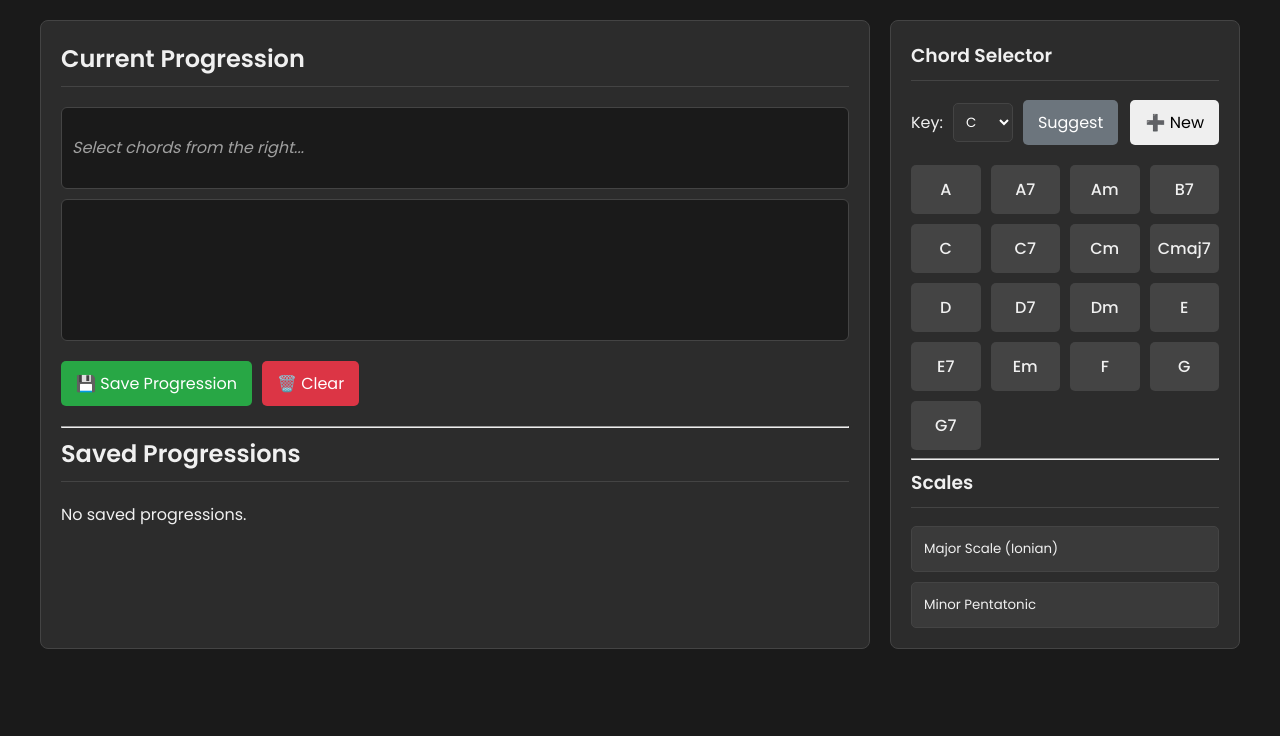
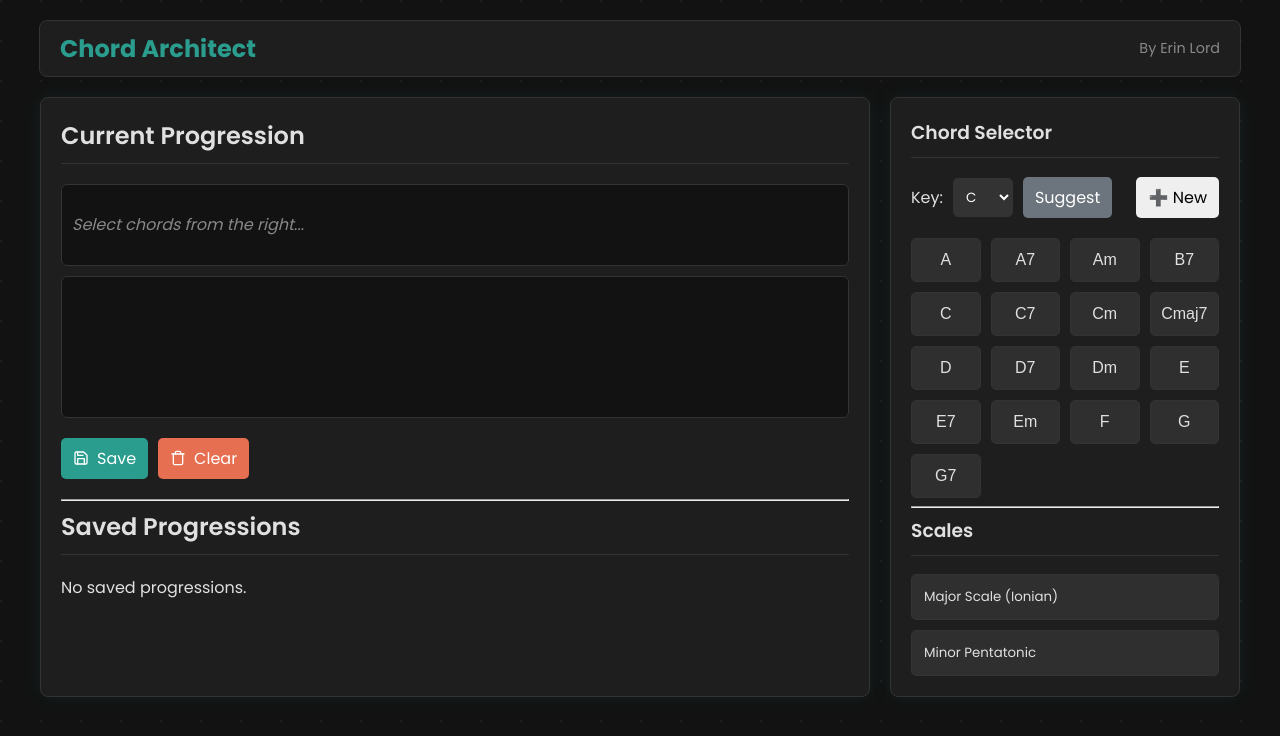
Before and after one commit to PandasDrive/chord-library, a Flask app: page / in a window 1280 px wide. Shown: the top 736 px of the page. Run offline with Flask 3, Linux system fonts and the light colour scheme.

Commit message:
Added a little more visual aspect to this

```diff
--- a/templates/index.html
+++ b/templates/index.html
@@ -3,39 +3,66 @@
 <head>
     <meta charset="UTF-8">
     <meta name="viewport" content="width=device-width, initial-scale=1.0">
-    <title>Modern Chord Progression Builder</title>
+    <title>Chord Architect</title>
 
     <link rel="preconnect" href="https://fonts.googleapis.com">
     <link rel="preconnect" href="https://fonts.gstatic.com" crossorigin>
-    <link href="https://fonts.googleapis.com/css2?family=Poppins:wght@400;500;600&display=swap" rel="stylesheet">
+    <link href="https://fonts.googleapis.com/css2?family=Poppins:wght@400;500;600;700&display=swap" rel="stylesheet">
 
     <style>
         :root {
-            --bg-color: #1a1a1a;
-            --surface-color: #2c2c2c;
-            --primary-color: #007bff;
-            --primary-hover: #0056b3;
-            --text-color: #f0f0f0;
-            --subtle-text: #a0a0a0;
-            --border-color: #444;
-            --success-color: #28a745;
-            --danger-color: #dc3545;
-            --highlight-color: rgba(40, 167, 69, 0.3);
+            --bg-color: #121212;
+            --surface-color: #1e1e1e;
+            --primary-color: #2a9d8f; /* A modern teal */
+            --primary-hover: #264653; /* A darker teal */
+            --text-color: #e0e0e0;
+            --subtle-text: #888;
+            --border-color: #333;
+            --success-color: #2a9d8f;
+            --danger-color: #e76f51;
+            --glow-color: rgba(42, 157, 143, 0.1);
         }
 
         body {
             font-family: 'Poppins', -apple-system, BlinkMacSystemFont, 'Segoe UI', Roboto, Helvetica, Arial, sans-serif;
             background-color: var(--bg-color);
+            background-image: radial-gradient(circle at 1px 1px, rgba(255,255,255,0.05) 1px, transparent 0);
+            background-size: 40px 40px;
             color: var(--text-color);
             margin: 0;
             padding: 20px;
+        }
+
+        /* --- NEW: Header Styles --- */
+        .app-header {
+            max-width: 1160px;
+            margin: 0 auto 20px auto;
+            padding: 10px 20px;
+            background-color: var(--surface-color);
+            border: 1px solid var(--border-color);
+            border-radius: 8px;
             display: flex;
-            justify-content: center;
+            justify-content: space-between;
+            align-items: center;
+        }
+
+        .app-header h1 {
+            font-size: 1.5em;
+            margin: 0;
+            padding: 0;
+            border: none;
+            color: var(--primary-color);
+        }
+
+        .app-header .author {
+            font-size: 0.9em;
+            color: var(--subtle-text);
         }
 
         .app-container {
             width: 100%;
             max-width: 1200px;
+            margin: auto;
             display: grid;
             grid-template-columns: 1fr 350px;
             gap: 20px;
@@ -48,9 +75,11 @@
             border-radius: 8px;
             padding: 20px;
             border: 1px solid var(--border-color);
+            /* NEW: Glow effect for cards */
+            box-shadow: 0 0 20px var(--glow-color);
         }
 
-        h1, h2, h3 {
+        h2, h3 {
             margin-top: 0;
             border-bottom: 1px solid var(--border-color);
             padding-bottom: 10px;
@@ -71,78 +100,43 @@
         }
 
         .progression-diagrams {
-            display: flex;
-            flex-wrap: wrap;
-            gap: 10px;
-            justify-content: flex-start;
-            align-items: center;
-            min-height: 120px;
-            margin-bottom: 20px;
-            padding: 10px;
-            background-color: var(--bg-color);
-            border-radius: 6px;
-            border: 1px solid var(--border-color);
+            display: flex; flex-wrap: wrap; gap: 10px; justify-content: flex-start;
+            align-items: center; min-height: 120px; margin-bottom: 20px; padding: 10px;
+            background-color: var(--bg-color); border-radius: 6px; border: 1px solid var(--border-color);
         }
-
         .progression-diagrams svg {
-            width: 100px;
-            height: 120px;
-            background-color: var(--surface-color);
-            border-radius: 6px;
-            border: 1px solid var(--border-color);
+            width: 100px; height: 120px; background-color: var(--surface-color);
+            border-radius: 6px; border: 1px solid var(--border-color);
         }
 
         .progression-placeholder { color: var(--subtle-text); font-style: italic; }
 
         .chord-pill {
-            background-color: var(--primary-color);
-            color: white;
-            padding: 8px 12px;
-            border-radius: 15px;
-            font-weight: 500;
-            font-size: 1.1em;
-            display: flex;
-            align-items: center;
-            gap: 8px;
-            cursor: pointer;
-            transition: background-color 0.2s, transform 0.2s;
+            background-color: var(--primary-color); color: white; padding: 8px 15px;
+            border-radius: 20px; font-weight: 500; font-size: 1em; display: flex;
+            align-items: center; gap: 8px; cursor: pointer; transition: all 0.2s;
         }
-
-        .chord-pill:hover {
-             background-color: var(--primary-hover);
-             transform: translateY(-2px);
+        .chord-pill:hover { background-color: var(--primary-hover); transform: translateY(-2px); }
+        .chord-name { flex-grow: 1; }
+        .remove-chord {
+            background-color: rgba(255, 255, 255, 0.1); border-radius: 50%; width: 20px; height: 20px;
+            display: flex; justify-content: center; align-items: center; font-size: 14px;
+            font-weight: bold; line-height: 1; flex-shrink: 0; border: none; color: white;
+            padding: 0; cursor: pointer; transition: background-color 0.2s;
         }
-
-        .chord-name { flex-grow: 1; }
-
-        .remove-chord {
-            background-color: rgba(0, 0, 0, 0.3);
-            border-radius: 50%;
-            width: 20px;
-            height: 20px;
-            display: flex;
-            justify-content: center;
-            align-items: center;
-            font-size: 14px;
-            font-weight: bold;
-            line-height: 1;
-            flex-shrink: 0;
-            border: none;
-            color: white;
-            padding: 0;
-            cursor: pointer;
-            transition: background-color 0.2s;
-        }
-
-        .remove-chord:hover { background-color: rgba(0, 0, 0, 0.5); }
+        .remove-chord:hover { background-color: rgba(255, 255, 255, 0.2); }
 
         .controls { display: flex; gap: 10px; margin-bottom: 20px; }
-        .btn { padding: 10px 15px; border: none; border-radius: 5px; font-size: 1em; cursor: pointer; transition: background-color 0.2s, transform 0.2s; font-family: 'Poppins', sans-serif;}
-        .btn:hover { transform: translateY(-2px); }
+        .btn {
+            padding: 8px 12px; border: none; border-radius: 5px; font-size: 1em; cursor: pointer;
+            transition: all 0.2s; font-family: 'Poppins', sans-serif;
+            display: flex; align-items: center; justify-content: center; gap: 8px;
+        }
+        .btn:hover { transform: translateY(-2px); box-shadow: 0 4px 10px rgba(0,0,0,0.3); }
         .btn-save { background-color: var(--success-color); color: white; }
-        .btn-save:hover { background-color: #218838; }
+        .btn-save:hover { background-color: #264653; }
         .btn-clear { background-color: var(--danger-color); color: white; }
-        .btn-clear:hover { background-color: #c82333; }
+        .btn-clear:hover { background-color: #f4a261; }
         .btn-suggest { background-color: #6c757d; color: white; }
         .btn-suggest:hover { background-color: #5a6268; }
         .key-selector-container { display: flex; align-items: center; gap: 10px; margin-bottom: 20px; }
@@ -150,60 +144,56 @@
 
         .chord-selector { display: grid; grid-template-columns: repeat(auto-fill, minmax(60px, 1fr)); gap: 10px; }
         .chord-btn {
-            background-color: #444; color: var(--text-color); padding: 12px 0; text-align: center; border-radius: 5px; cursor: pointer;
-            transition: all 0.2s;
-            font-weight: 500; border: none; font-family: inherit; font-size: 1em;
+            background-color: #2f2f2f; color: var(--text-color); padding: 12px 0; text-align: center; border-radius: 5px;
+            cursor: pointer; transition: all 0.2s; font-weight: 500; border: 1px solid var(--border-color); font-size: 1em;
         }
-        .chord-btn.suggested { background-color: var(--highlight-color); border: 1px solid var(--success-color); box-shadow: 0 0 10px var(--highlight-color); }
-        .chord-btn:hover { background-color: #555; transform: translateY(-2px); }
+        .chord-btn.suggested { background-color: var(--glow-color); border: 1px solid var(--success-color); box-shadow: 0 0 10px var(--glow-color); }
+        .chord-btn:hover { background-color: #444; transform: translateY(-2px); }
 
         .saved-progressions-list { list-style: none; padding: 0; margin: 0; }
-        .saved-item { background-color: #333; padding: 10px; border-radius: 5px; margin-bottom: 10px; display: flex; justify-content: space-between; align-items: center; }
+        .saved-item { background-color: #282828; padding: 10px 15px; border-radius: 5px; margin-bottom: 10px; display: flex; justify-content: space-between; align-items: center; }
         .saved-chords { font-family: monospace; font-size: 1.1em; }
-        .saved-item-actions button { background: none; border: none; color: var(--text-color); cursor: pointer; font-size: 1.2em; margin-left: 10px; }
+        .saved-item-actions button { background: none; border: none; color: #888; cursor: pointer; font-size: 1.2em; margin-left: 10px; transition: color 0.2s; }
         .saved-item-actions button:hover { color: var(--primary-color); }
 
         .scale-selector { display: flex; flex-direction: column; gap: 10px; }
         .scale-btn {
-            background-color: #3a3a3a; color: var(--text-color); padding: 12px; text-align: left; border-radius: 5px; cursor: pointer;
-            transition: background-color 0.2s, transform 0.2s;
+            background-color: #2f2f2f; color: var(--text-color); padding: 12px; text-align: left;
+            border-radius: 5px; cursor: pointer; transition: all 0.2s;
             border: 1px solid var(--border-color); font-family: 'Poppins', sans-serif;
         }
-        .scale-btn:hover { background-color: #555; transform: translateY(-2px); }
+        .scale-btn:hover { background-color: #444; transform: translateY(-2px); }
 
         .box-selector { display: flex; justify-content: center; gap: 8px; margin-bottom: 15px; }
         .box-btn {
             background-color: #444; border: 1px solid var(--border-color); color: var(--text-color);
-            padding: 6px 12px; border-radius: 5px; cursor: pointer; transition: background-color 0.2s, transform 0.2s;
+            padding: 6px 12px; border-radius: 5px; cursor: pointer; transition: all 0.2s;
         }
         .box-btn.active, .box-btn:hover { background-color: var(--primary-color); border-color: var(--primary-hover); transform: translateY(-1px); }
 
         .modal {
             display: none; position: fixed; z-index: 1000; left: 0; top: 0; width: 100%; height: 100%;
-            overflow: auto; background-color: rgba(0, 0, 0, 0.7); animation: fadeIn 0.3s;
+            overflow: auto; background-color: rgba(0, 0, 0, 0.4); animation: fadeIn 0.3s;
+            /* NEW: Glassmorphism effect */
+            backdrop-filter: blur(5px);
         }
-
         .modal-content {
-            background-color: var(--surface-color); margin: 10% auto; padding: 20px;
-            border: 1px solid var(--border-color); border-radius: 8px; width: 80%;
-            max-width: 320px;
+            background-color: rgba(30, 30, 30, 0.8); /* Semi-transparent background for glass effect */
+            border: 1px solid rgba(255, 255, 255, 0.2);
+            margin: 10% auto; padding: 20px; border-radius: 12px; width: 80%; max-width: 320px;
             text-align: center; position: relative; animation: slideIn 0.3s;
         }
-
         #add-chord-modal .modal-content { max-width: 450px; text-align: left; }
-
         .modal-controls { display: flex; justify-content: center; align-items: center; gap: 10px; margin-bottom: 15px; }
-
         .form-group { margin-bottom: 15px; }
         .form-group label { display: block; margin-bottom: 5px; font-weight: bold; }
-        .form-group input[type="text"], .form-group input[type="number"] {
+        .form-group input {
             width: 95%; padding: 8px; border-radius: 4px; border: 1px solid var(--border-color);
             background-color: var(--bg-color); color: var(--text-color); font-family: 'Poppins', sans-serif;
         }
-
         .close-button {
-            color: #aaa; position: absolute; top: 10px; right: 20px;
-            font-size: 28px; font-weight: bold; cursor: pointer;
+            color: #aaa; position: absolute; top: 10px; right: 20px; font-size: 28px;
+            font-weight: bold; cursor: pointer; transition: color 0.2s;
         }
         .close-button:hover, .close-button:focus { color: white; }
         #modal-chord-diagram { margin-top: 15px; }
@@ -213,6 +203,12 @@
     </style>
 </head>
 <body>
+
+    <header class="app-header">
+        <h1>Chord Architect</h1>
+        <span class="author">By Erin Lord</span>
+    </header>
+
     <div class="app-container">
         <main class="main-content">
             <h2>Current Progression</h2>
@@ -221,8 +217,14 @@
             </div>
             <div id="progression-diagrams" class="progression-diagrams"></div>
             <div class="controls">
-                <button id="save-btn" class="btn btn-save">💾 Save Progression</button>
-                <button id="clear-btn" class="btn btn-clear">🗑️ Clear</button>
+                <button id="save-btn" class="btn btn-save">
+                    <svg xmlns="http://www.w3.org/2000/svg" width="16" height="16" viewBox="0 0 24 24" fill="none" stroke="currentColor" stroke-width="2" stroke-linecap="round" stroke-linejoin="round"><path d="M19 21H5a2 2 0 0 1-2-2V5a2 2 0 0 1 2-2h11l5 5v11a2 2 0 0 1-2 2z"></path><polyline points="17 21 17 13 7 13 7 21"></polyline><polyline points="7 3 7 8 15 8"></polyline></svg>
+                    Save
+                </button>
+                <button id="clear-btn" class="btn btn-clear">
+                    <svg xmlns="http://www.w3.org/2000/svg" width="16" height="16" viewBox="0 0 24 24" fill="none" stroke="currentColor" stroke-width="2" stroke-linecap="round" stroke-linejoin="round"><polyline points="3 6 5 6 21 6"></polyline><path d="M19 6v14a2 2 0 0 1-2 2H7a2 2 0 0 1-2-2V6m3 0V4a2 2 0 0 1 2-2h4a2 2 0 0 1 2 2v2"></path></svg>
+                    Clear
+                </button>
             </div>
             <hr>
             <h2>Saved Progressions</h2>
@@ -242,6 +244,7 @@
             <div id="scale-selector" class="scale-selector"></div>
         </aside>
     </div>
+
     <div id="chord-modal" class="modal">
         <div class="modal-content">
             <span id="close-modal-btn" class="close-button">&times;</span>
```
